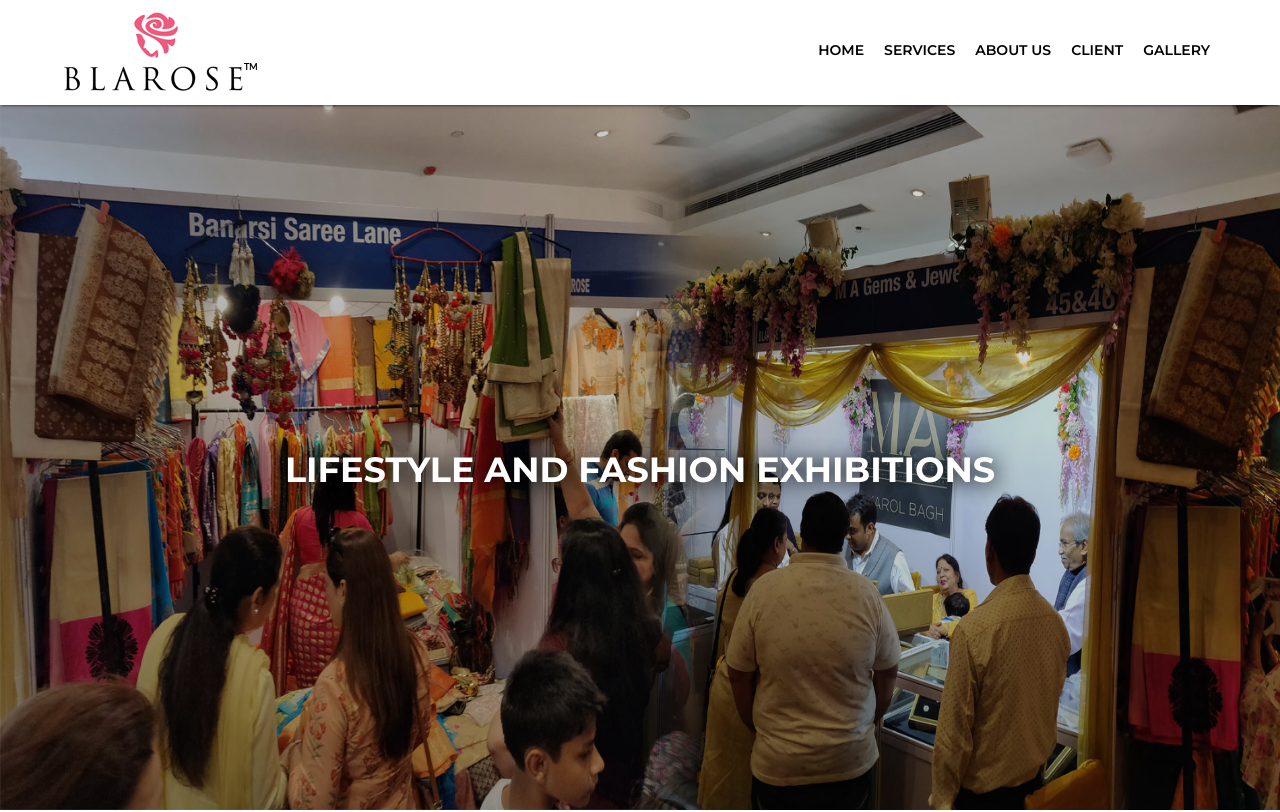
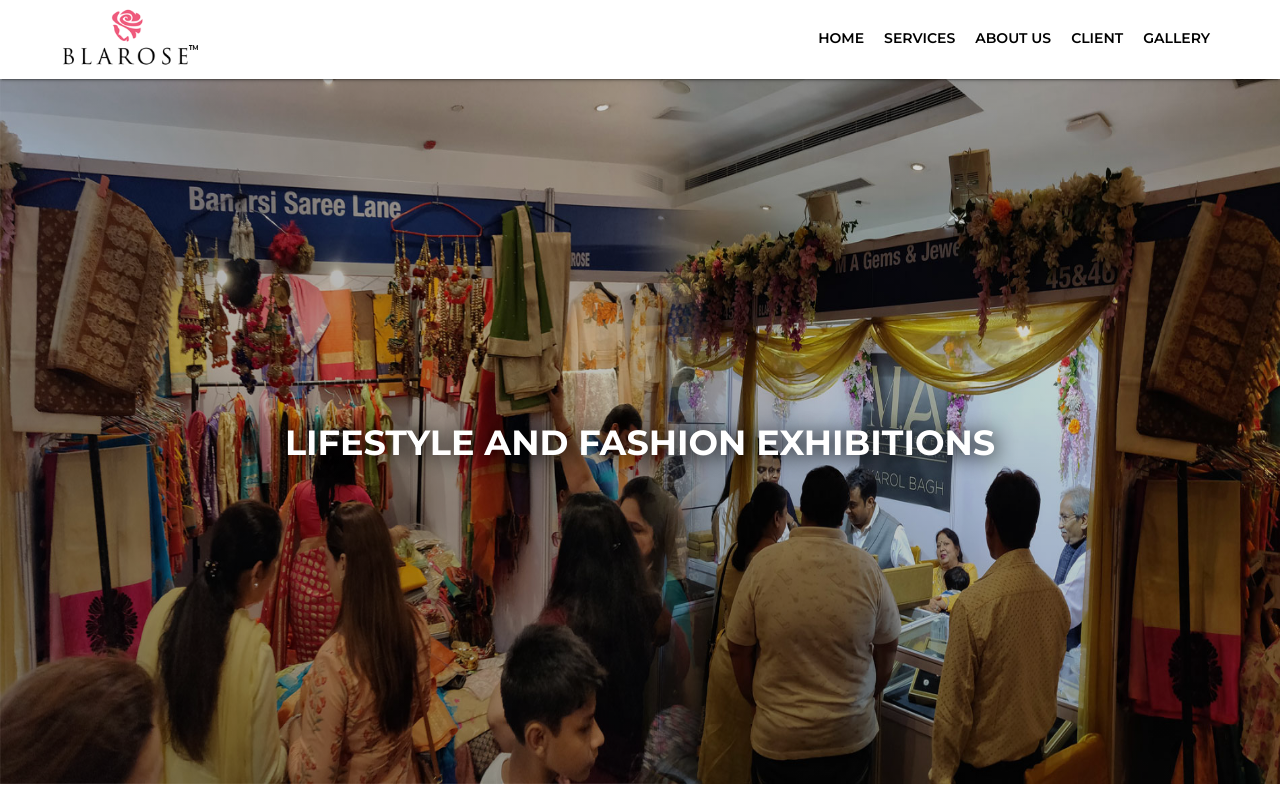
Before and after one commit to tanwar1998/blarose-admin-ui, a React (Create React App) app: page / in a window 1280 px wide. Shown: the top 812 px of the page. Built offline with nearby package versions, Linux system fonts and the light colour scheme.

Commit message:
initial commit

```diff
--- a/src/pages/Client/style.js
+++ b/src/pages/Client/style.js
@@ -91,4 +91,14 @@ export const ClientContainer = styled.div`
             grid-template-columns: auto auto;
         }
     }
+    @media only screen and (max-width: 576px){
+        .client-us-container-main .client-us-back-image {
+            min-height: 250px;
+            height: 250px;
+
+            .client-content-back div {
+                top: calc(50% - 50px);
+            }
+        }
+    }
 `;
--- a/src/pages/Gallery/style.js
+++ b/src/pages/Gallery/style.js
@@ -87,4 +87,14 @@ export const GalleryContainer = styled.div`
             grid-template-columns: auto auto;
         }
     }
+    @media only screen and (max-width: 576px){
+        .gallery-us-container-main .gallery-us-back-image{
+            min-height: 250px;
+            height: 250px;
+
+            .gallery-content-back div {
+                top: calc(50% - 100px);
+            }
+        }
+    }
 `;
--- a/src/pages/Home/style.js
+++ b/src/pages/Home/style.js
@@ -133,7 +133,7 @@ export const HomeContainer = styled.div`
             height: calc(100% - 280px);
             left: 8px;
             width: calc(100% - 20px);
-            background: linear-gradient(45deg,#c3b6bd,#ffe1f2);
+            background: linear-gradient(45deg, #f1c7de, #ffe1f2);
 
         }
         .premier-card-container{
@@ -327,11 +327,12 @@ export const HomeContainer = styled.div`
     @media only screen and (max-width: 768px){
 
         .premier-property-container .premier-card-container{
-            display: block;
+            display: grid;
+            grid-template-columns: auto auto;
 
-            .card-main{
-                display: inline-grid;
-            }
+            // .card-main{
+                // display: inline-grid;
+            // }
         }
         .register-container-main{
             padding: 10px 0;
@@ -354,6 +355,9 @@ export const HomeContainer = styled.div`
         }
     }
     @media only screen and (max-width: 576px){
+        h2 {
+            font-size: 28px;
+        }
         .landing-slider-container .slider-img-container img, .landing-slider-container .slider-img-container .img-outer {
             height: calc(100vh - 200px);
             min-height: 350px;
@@ -365,13 +369,21 @@ export const HomeContainer = styled.div`
             .premier-back-container {
                 height: calc(100% - 300px);
             }
-            .premier-card-container .card-main {
-                width: calc(100% - 20px);
+            .premier-card-container {
+                display: grid;
+                grid-template-columns: auto;
+
+                .card-main {
+                    width: calc(100% - 20px);
+                }
             }
         }
         .service-container-main .service-card-container .service-card-main{
             width: 100%;
             margin: 20px 0;
+            &:hover{
+                margin: 20px 0;
+            }
         }
 
         .success-story-container .success-story-card-container {
--- a/src/pages/aboutUS/style.js
+++ b/src/pages/aboutUS/style.js
@@ -259,12 +259,28 @@ export const AboutContainer = styled.div`
                 }
             }
         }
+        .contact-us-container-main .contact-content-main{
+            grid-template-columns: auto;
+        }
      }
 
     @media only screen and (max-width: 576px){
         .our-team-container-main .team-card-container {
             grid-template-columns: auto;
         }
+        .our-team-container-main .our-team-back-image{
+            min-height: 250px;
+            height: 250px;
+        }
+        .contact-us-container-main .contact-us-back-image{
+            min-height: 250px;
+            height: 250px;
+
+        }
+        .about-us-container-main .about-us-back-image {
+            min-height: 250px;
+            height: 250px;
+        }
     }
 
 `;
--- a/src/specificComponents/navbar/index.jsx
+++ b/src/specificComponents/navbar/index.jsx
@@ -52,18 +52,9 @@ const Transition = React.forwardRef(function Transition(props, ref) {
 export default function Navbar() {
     const [open, setOpen] = React.useState(false);
 
-    const navContentMain = (isMobile) => (
-        <NavigationBarContent>
-            { (isMobile && open) && <CloseIcon className='close-icon'  onClick  = { () => setOpen(false) }/>}
-            <div className='hor-row nav-content-main'
-                style={{gridTemplateColumns: isMobile ? 'auto': 'auto auto'}}>
-                <div className='hor-row logo-container'>
-                    <img src={Logo} alt = 'logo' style={{marginBottom: isMobile? '40px' : '' }} />
-                </div>
-                { <div className='hor-row  desktop-block'>
-                    <div className='hor-row nav-item-container'>
-                        {navItem.map((item) => (
-                                <div className={'nav-item some' +  item.link} >
+    const NavItemList = () =>(
+        navItem.map((item) => (
+            <div className={'nav-item' +  (item.subItem?.length ? ' subitem-container-nav' : '')} >
                 { item.link ? (<Link to={"/" + item.link}>{ item.key } </Link>) : item.key}
 
                 {item.subItem && <div className='nav-hover-content'>
@@ -81,31 +72,35 @@ export default function Navbar() {
                     }
                 </div>}
             </div>
-                        )) }
+        ))
+    )
+
+    const navContentMain = (isMobile) => (
+        <NavigationBarContent>
+            { (isMobile && open) && <CloseIcon className='close-icon'  onClick  = { () => setOpen(false) }/>}
+            <div className='hor-row nav-content-main'
+                style={{gridTemplateColumns: isMobile ? 'auto': 'auto auto'}}>
+                <div className='hor-row logo-container'>
+                    <img src={Logo} alt = 'logo' style={{marginBottom: isMobile? '40px' : '' }} />
                 </div>
+                {!isMobile && <div className='hor-row nav-item-container'>
+                    <div className='hor-row desktop-block'>
+                        <NavItemList/>
+                    </div>
+
+                    <div className='hor-row mobile-block'>
+                        <div className='nav-item'>
+                            <MenuIcon className='menu-button'
+                                onClick  = { () => setOpen(true) }
+                            />
+                        </div>
+                    </div>
+
                 </div>}
-                {<div className= 'hor-row mobile-block'>
+                {isMobile &&<div className= 'hor-row mobile-block'>
                     <div className='hor-row nav-item-container'>
                         {open ? (
-                            navItem.map((item) => (
-                                <div className='nav-item'>
-                                    { item.link ? (<Link to={"/" + item.link}>{ item.key } </Link>) : item.key}
-                                    {item.subItem && <div className='nav-hover-content'>
-                                        <div className='hor-row'>
-                                            <div className='pointer-icon'/>
-                                        </div>
-
-                                        {
-                                            item.subItem.map((subItem, i)=>(
-                                                <div className='hor-row nav-label'
-                                                    style={{borderBottom: `${i !== (item.subItem.length -1) ? '1px solid #fff' : ''}`}}>
-                                                        <Link to={"/" + subItem.link}>{ subItem.label } </Link>
-                                                </div>
-                                            ))
-                                        }
-                                    </div>}
-                                </div>
-                        ))
+                        <NavItemList/>
                         )
                         : (<div className='nav-item'>
                             <MenuIcon className='menu-button'
--- a/src/specificComponents/navbar/style.js
+++ b/src/specificComponents/navbar/style.js
@@ -22,7 +22,7 @@ export const NavigationBarContent = styled.div`
     max-width: 1240px;
     width: 100%;
     box-sizing: border-box;
-    padding: 0 20px;
+    padding: 0 20px 10px;
     box-sizing: border-box;
     position: relative;
 
@@ -37,7 +37,7 @@ export const NavigationBarContent = styled.div`
 
     .nav-content-main, .mobile-nav-bar{
         display: grid;
-        padding: 10px 20px 8px;
+        padding: 8px 20px 0px;
         width: 100%;
         float: none;
         box-sizing: border-box;
@@ -49,7 +49,7 @@ export const NavigationBarContent = styled.div`
 
     .logo-container{
         img{
-            max-width: 200px;
+            max-width: 140px;
             width: calc(100% - 35px);
             float: left;
         }
@@ -61,7 +61,7 @@ export const NavigationBarContent = styled.div`
         .nav-item{
             display: inline-block;
             transition: all ease-in 0.3s;
-            padding: 20px 10px 10px;
+            padding: 10px 10px 5px;
             color: #000;
             font-weight: 600;
             position: relative;
@@ -122,7 +122,11 @@ export const NavigationBarContent = styled.div`
 
     @media only screen and (max-width: 768px){
         .nav-content-main {
-            padding: 5px 0 8px;
+            padding: 5px 0 0;
+
+            .subitem-container-nav:hover{
+                color: inherit;
+            }
         }
         .mobile-block{
             display: block;
@@ -141,6 +145,8 @@ export const NavigationBarContent = styled.div`
                     }
                     .nav-label:hover{
                         background: #fff;
+                        color: #FA4DAC;
+
                     }
                 }
 
```
Lines whose indentation alone changed are shown as unchanged.
